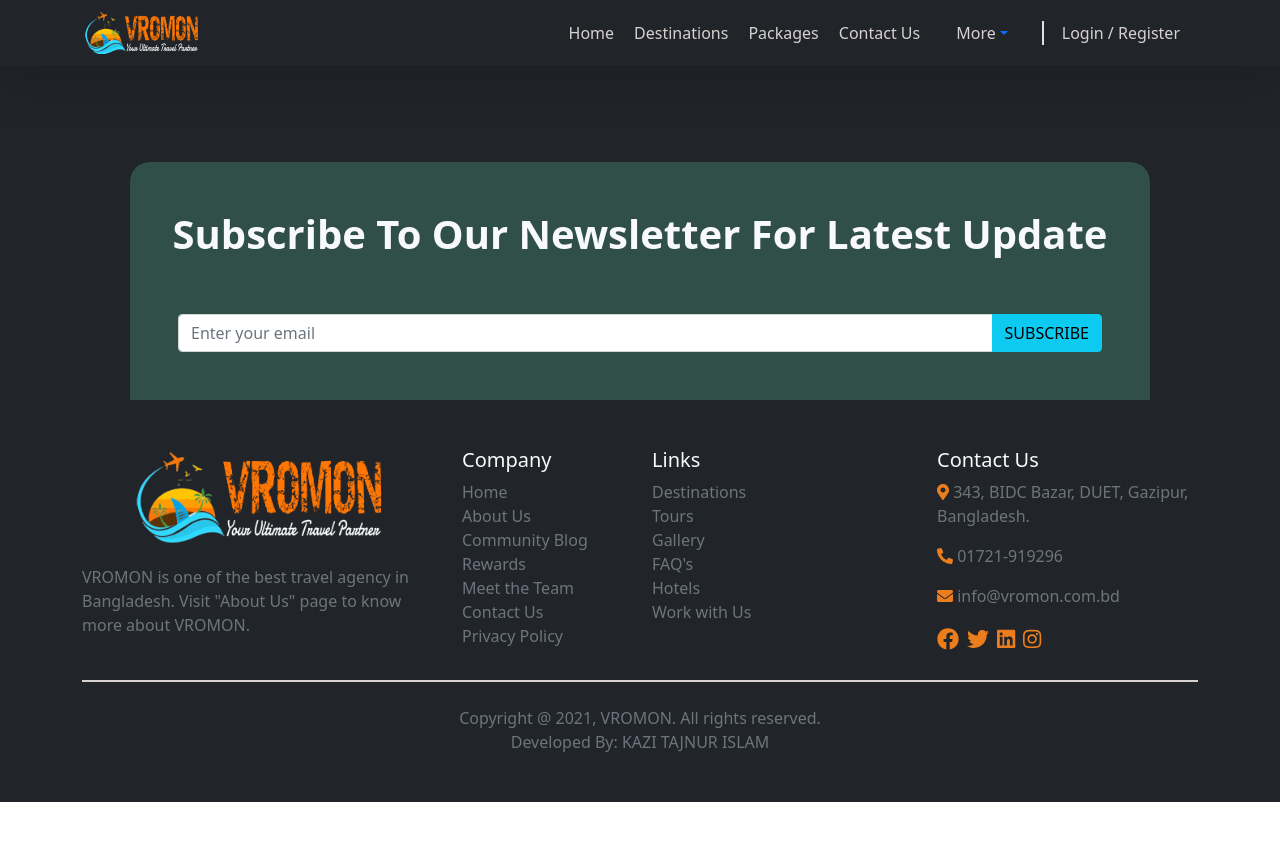
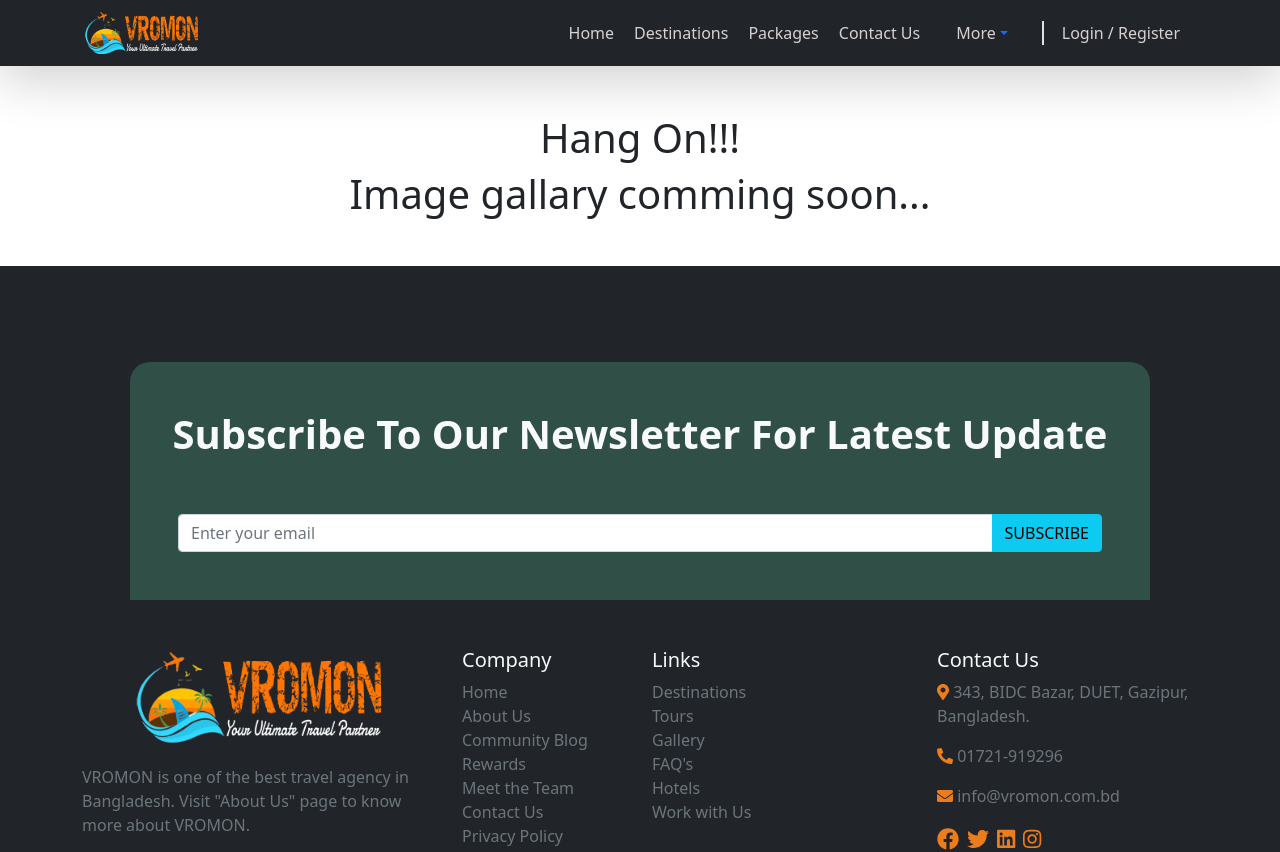
Before and after one commit to tajnur007/Vromon-Client-Side, a React (Create React App) app: page /gallary in a window 1280 px wide. Shown: the top 852 px of the page. Before the commit the page ends 802 px from the top, so only its background shows below. Built offline with nearby package versions, Linux system fonts and the light colour scheme; no server answers.

Commit message:
Simple gallary page complete

```diff
--- a/src/components/Gallary/Gallary.js
+++ b/src/components/Gallary/Gallary.js
@@ -2,8 +2,9 @@
 
 const Gallary = () => {
     return (
-        <div>
-
+        <div className="container my-5">
+            <h1>Hang On!!!</h1>
+            <h1>Image gallary comming soon...</h1>
         </div>
     );
 };
```
